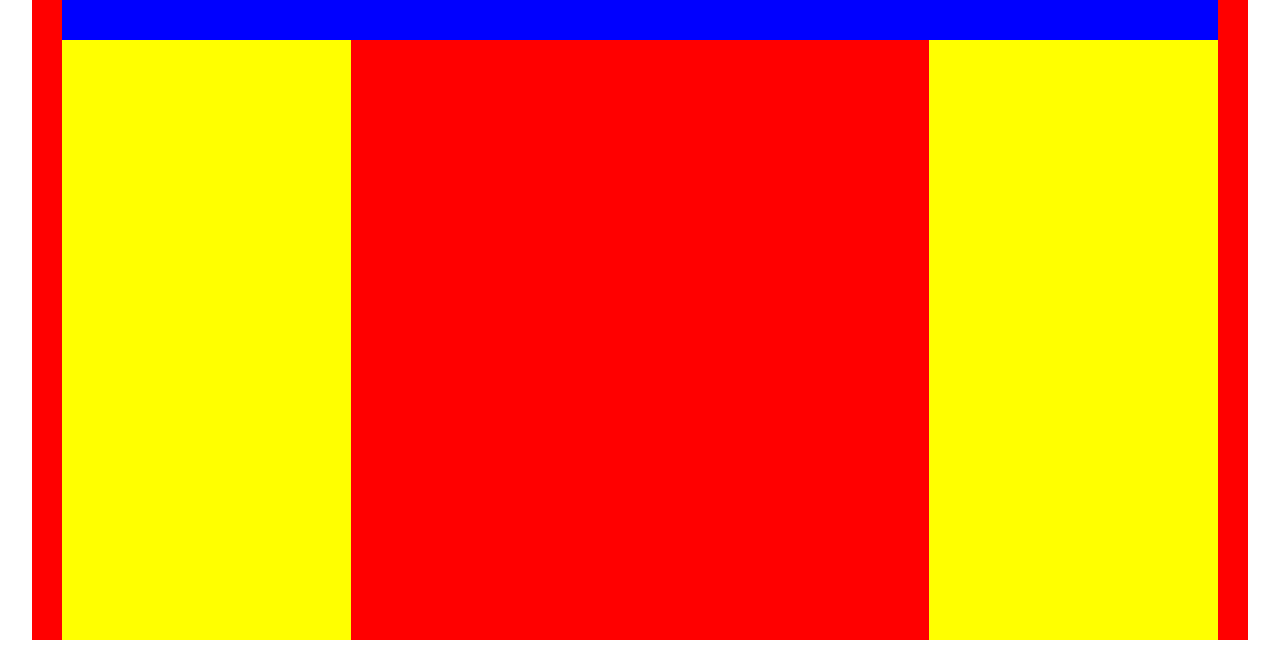
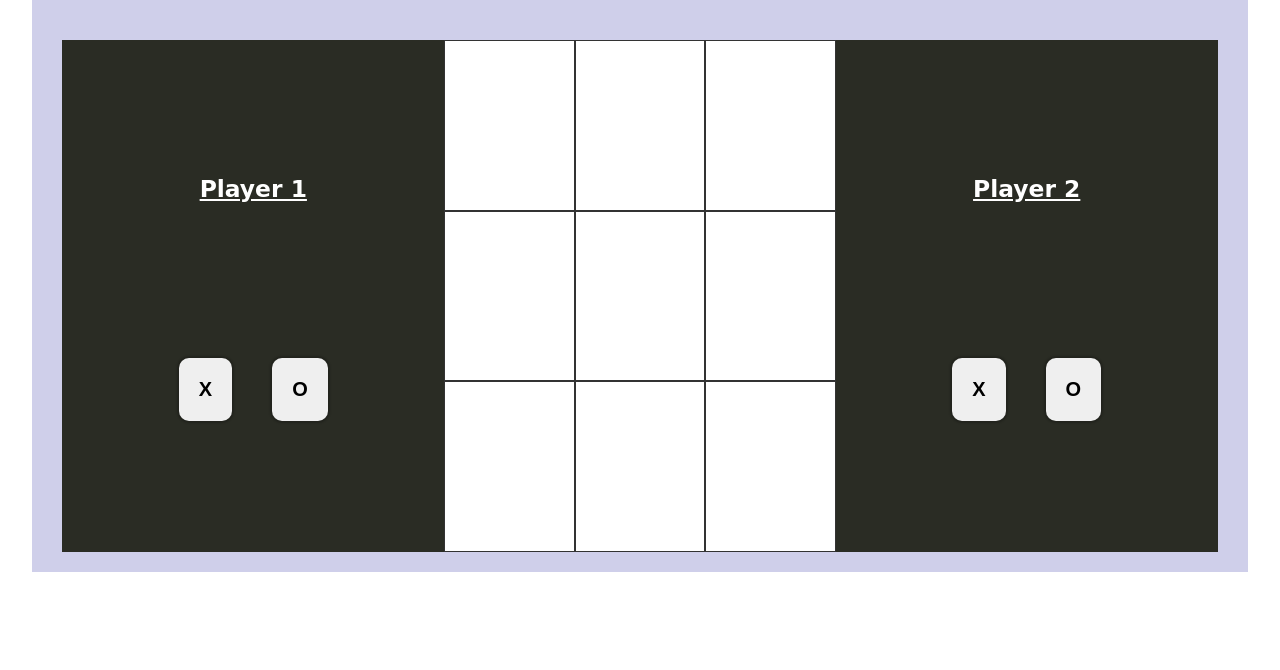
Before and after one commit to leandrob0/tic-tac-toe, a plain HTML site: page index.html in a window 1280 px wide. Shown: the part 130-800 px from the top of the page. Drawn offline with Linux system fonts and the light colour scheme; a web font is replaced by a local one.

Commit message:
basic visual structure added

```diff
--- a/index.html
+++ b/index.html
@@ -7,6 +7,8 @@
         <meta name="description" content="">
         <meta name="viewport" content="width=device-width, initial-scale=1">
         <link rel="stylesheet" href="styles.css">
+        <link rel="preconnect" href="https://fonts.gstatic.com">
+        <link href="https://fonts.googleapis.com/css2?family=Delius+Unicase&display=swap" rel="stylesheet">
     </head>
     <body>
         <div id="total-container">
@@ -15,9 +17,21 @@
                     <h1 id="title">Tic Tac Toe!</h1>
                 </div>
                 <div id="game">
-                    <div id="player1-selection" class="selection"></div>
+                    <div id="player1-selection" class="selection">
+                        <h3 class="player-title">Player 1</h3>
+                        <div class="buttons-container">
+                            <div class="button"><button>X</button></div>
+                            <div class="button"><button>O</button></div>
+                        </div>
+                    </div>
                     <div id="game-board"></div>
-                    <div id="player2-selection" class="selection"></div>
+                    <div id="player2-selection" class="selection">
+                        <h3 class="player-title">Player 2</h3>
+                        <div class="buttons-container">
+                            <div class="button"><button>X</button></div>
+                            <div class="button"><button>O</button></div>
+                        </div>
+                    </div>
                 </div>
             </div>
         </div>
--- a/script.js
+++ b/script.js
@@ -0,0 +1,13 @@
+/*
+    Creates the board dynamically to make the html more compact
+*/
+window.onload = function createGrid(event) {
+    const gameBoard = document.querySelector("#game-board");
+    for(let i = 0; i < 9; i++) {
+        const gridElement = document.createElement("div");
+        gridElement.classList.add("game-space");
+
+        gameBoard.append(gridElement);
+    }
+    console.log("grid for the game board added.");
+}
--- a/styles.css
+++ b/styles.css
@@ -2,6 +2,7 @@ body {
     margin: 0;
     height: 100vh;
     width: 100%;
+    font-family: 'Delius Unicase', cursive;
 }
 
 #total-container {
@@ -15,13 +16,14 @@ body {
     justify-content: center;
     align-items: center;
     width: 95%;
-    background-color: red;
+    background-color: #CFCFEA;
     margin-top: 20px;
+    margin-bottom: 20px;
     flex-direction: column;
 }
 
 #title-container {
-    background-color: blue;
+    background-color: #CFCFEA;
     width: inherit;
     display: flex;
     justify-content: center;
@@ -39,12 +41,37 @@ body {
         "player1 game game player2"
         "player1 game game player2"
     ;
-    height: 600px;
+    height: 40vw;
     width: inherit;
+    margin-bottom: 20px;
 }
 
 .selection {
-    background-color: yellow;
+    background-color: #2A2C24;
+    display: flex;
+    flex-direction: column;
+    justify-content: space-evenly;
+    align-items: center;
+    font-size: 1.25rem;
+    text-decoration: underline;
+    color: white;
+}
+
+.buttons-container {
+    display: flex;
+}
+
+.button {
+    margin: 20px;
+}
+
+button {
+    border-radius: 10px;
+    padding: 20px;
+    border-style: none;
+    box-shadow: 0 0 2px 2px rgba(0, 0, 0, 0.2);
+    font-size: 20px;
+    font-weight: 800;
 }
 
 #player1-selection {
@@ -53,8 +80,19 @@ body {
 
 #game-board {
     grid-area: game;
+    display: grid;
+    grid-template-columns: repeat(3, 1fr);
 }
 
 #player2-selection {
     grid-area: player2;
 }
+
+.game-space {
+    background-color: white;
+    border: 1px solid #333;
+}
+
+#player-title {
+    margin:20px
+}
```
